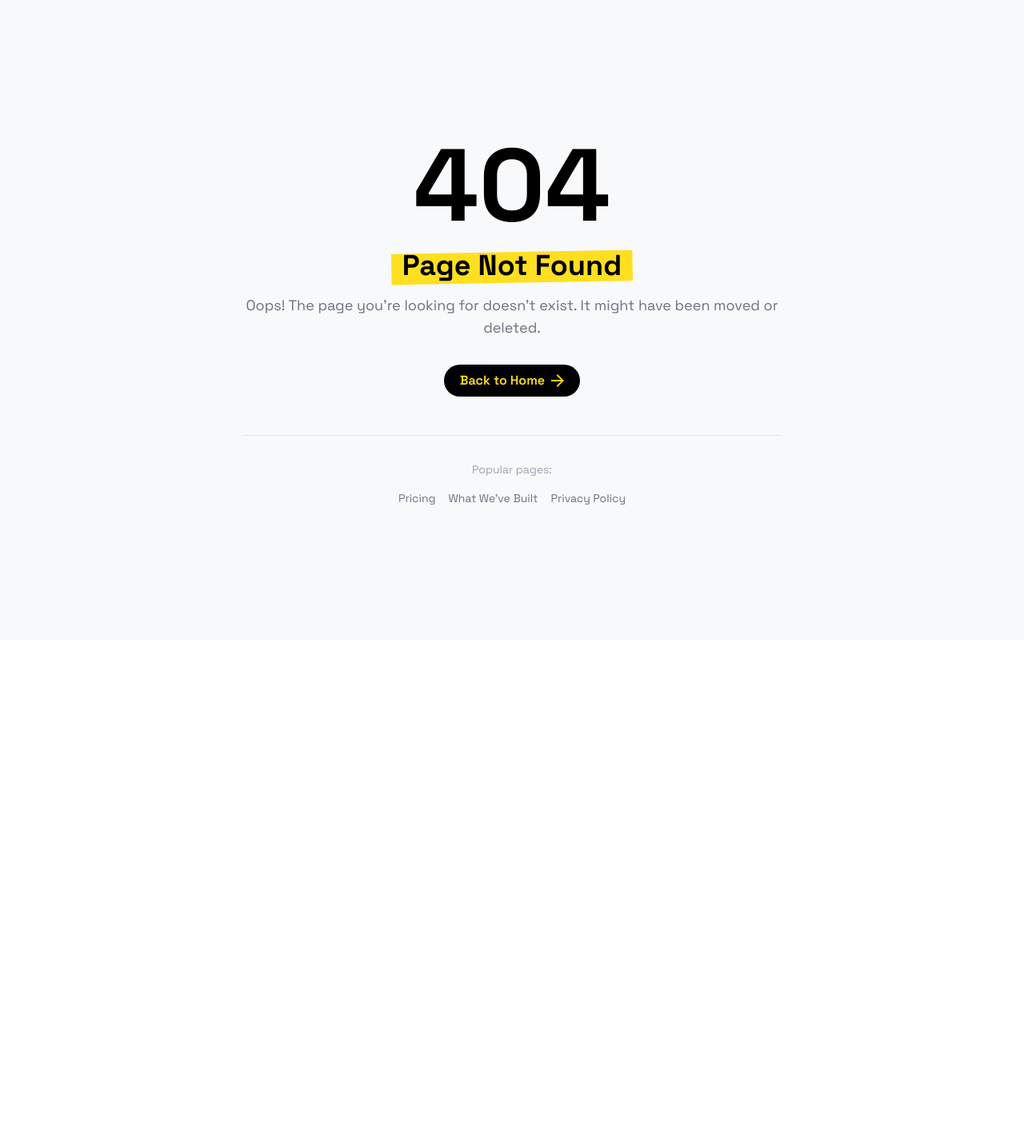
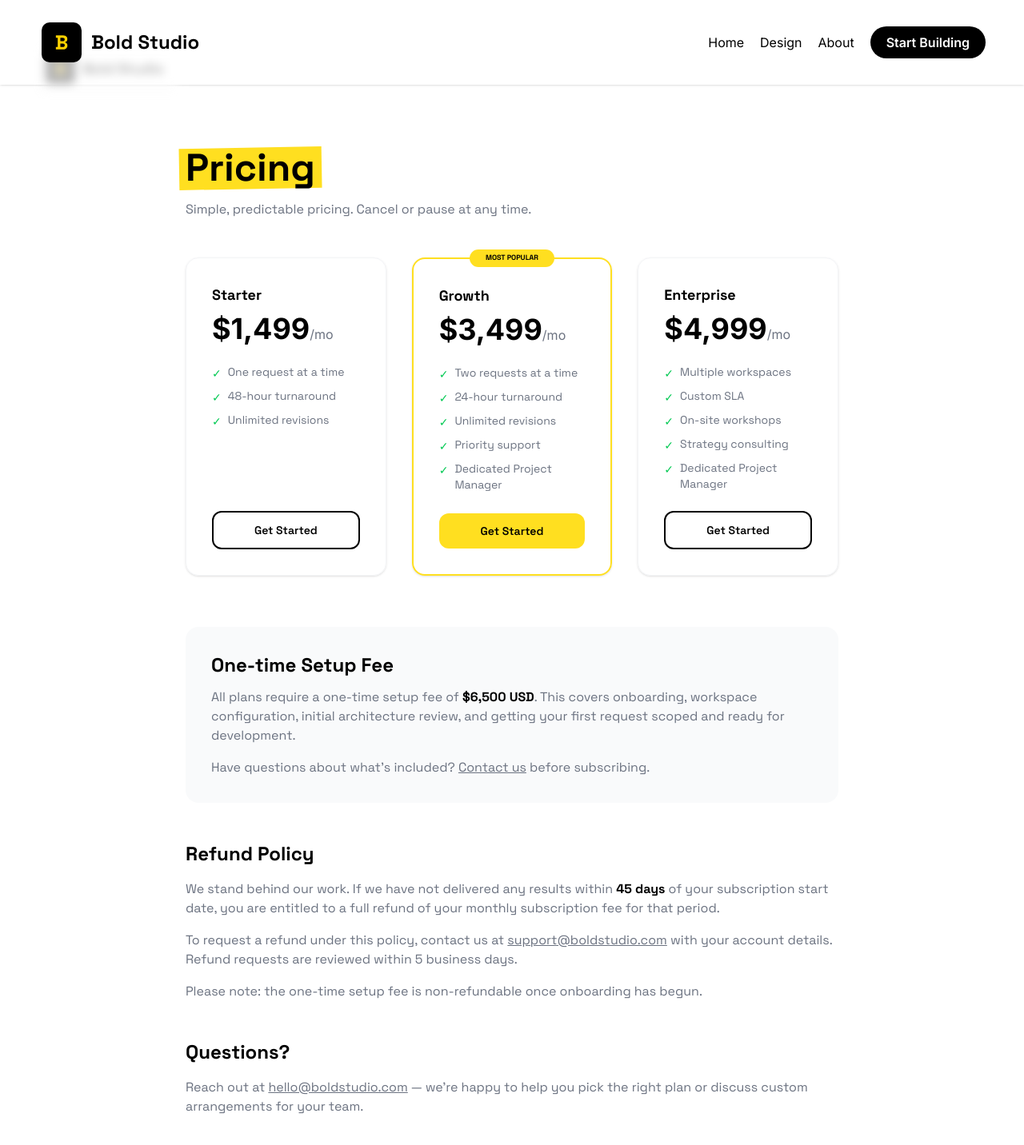
Before and after one commit to bcastillo-2022474/bold-landing, a Next.js app: page /pricing in a window 1280 px wide. Before the commit this address had no page. Shown: the top 1432 px of the page at 80% size. Before the commit the page ends 800 px from the top, so only its background shows below. Built offline with nearby package versions, Linux system fonts and the light colour scheme.

Commit message:
feat: add pricing page

```diff
--- /dev/null
+++ b/src/app/pricing/page.tsx
@@ -0,0 +1,182 @@
+import type { Metadata } from "next";
+import { Navbar } from "@/components/navbar";
+import { CONTACT, META, SITE } from "@/constants/site";
+
+export const metadata: Metadata = {
+  title: META.pages.pricing.title,
+  description: META.pages.pricing.description,
+  alternates: {
+    canonical: META.pages.pricing.canonical,
+  },
+  robots: META.robots,
+};
+
+const plans = [
+  {
+    title: "Starter",
+    price: "$1,499",
+    features: [
+      "One request at a time",
+      "48-hour turnaround",
+      "Unlimited revisions",
+    ],
+    isPopular: false,
+  },
+  {
+    title: "Growth",
+    price: "$3,499",
+    features: [
+      "Two requests at a time",
+      "24-hour turnaround",
+      "Unlimited revisions",
+      "Priority support",
+      "Dedicated Project Manager",
+    ],
+    isPopular: true,
+  },
+  {
+    title: "Enterprise",
+    price: "$4,999",
+    features: [
+      "Multiple workspaces",
+      "Custom SLA",
+      "On-site workshops",
+      "Strategy consulting",
+      "Dedicated Project Manager",
+    ],
+    isPopular: false,
+  },
+];
+
+export default function PricingPage() {
+  return (
+    <div className="min-h-screen bg-white">
+      <Navbar />
+
+      <main className="max-w-4xl mx-auto px-4 md:px-10 py-10 md:py-20">
+        <h1 className="text-4xl md:text-5xl font-bold mb-4">
+          <span className="relative isolate inline-block">
+            <span className="bg-yellow-300 w-full absolute left-0 bottom-0 -rotate-1 h-[1.5ch] scale-110" />
+            <span className="z-10 relative">Pricing</span>
+          </span>
+        </h1>
+
+        <p className="text-muted mb-12">
+          Simple, predictable pricing. Cancel or pause at any time.
+        </p>
+
+        {/* Plans */}
+        <section className="mb-16">
+          <div className="grid grid-cols-1 md:grid-cols-3 gap-8">
+            {plans.map((plan) => (
+              <div
+                key={plan.title}
+                className={`rounded-2xl p-8 flex flex-col gap-6 shadow relative ${
+                  plan.isPopular ? "border-2 border-yellow-300" : "border border-gray-100"
+                }`}
+              >
+                {plan.isPopular && (
+                  <div className="absolute w-full left-0 -top-3 flex justify-center">
+                    <span className="bg-yellow-300 rounded-full px-5 py-1 text-[9px] uppercase font-bold">
+                      Most Popular
+                    </span>
+                  </div>
+                )}
+                <div>
+                  <h2 className="font-bold text-lg mb-2">{plan.title}</h2>
+                  <p className="font-inter font-bold text-4xl">
+                    {plan.price}
+                    <span className="text-base font-normal text-muted">/mo</span>
+                  </p>
+                </div>
+                <ul className="flex flex-col gap-2 text-muted text-sm">
+                  {plan.features.map((f) => (
+                    <li key={f} className="flex gap-2 items-start">
+                      <span className="text-green-500 mt-0.5">✓</span>
+                      {f}
+                    </li>
+                  ))}
+                </ul>
+                <a
+                  href={`mailto:${CONTACT.general}`}
+                  className={`mt-auto text-center py-3 px-6 rounded-xl font-semibold text-sm transition-colors ${
+                    plan.isPopular
+                      ? "bg-yellow-300 text-black hover:bg-yellow-400"
+                      : "border-2 border-black text-black hover:bg-black hover:text-white"
+                  }`}
+                >
+                  Get Started
+                </a>
+              </div>
+            ))}
+          </div>
+        </section>
+
+        {/* Setup Fee */}
+        <section className="mb-12 p-8 bg-gray-50 rounded-2xl">
+          <h2 className="text-2xl font-bold mb-3">One-time Setup Fee</h2>
+          <p className="text-muted mb-4">
+            All plans require a one-time setup fee of{" "}
+            <strong className="text-black">$6,500 USD</strong>. This covers
+            onboarding, workspace configuration, initial architecture review, and
+            getting your first request scoped and ready for development.
+          </p>
+          <p className="text-muted">
+            Have questions about what's included?{" "}
+            <a
+              href={`mailto:${CONTACT.general}`}
+              className="underline hover:text-black"
+            >
+              Contact us
+            </a>{" "}
+            before subscribing.
+          </p>
+        </section>
+
+        {/* Refund Policy */}
+        <section className="mb-12">
+          <h2 className="text-2xl font-bold mb-4">Refund Policy</h2>
+          <div className="prose prose-lg max-w-none">
+            <p className="text-muted mb-4">
+              We stand behind our work. If we have not delivered any results
+              within <strong className="text-black">45 days</strong> of your
+              subscription start date, you are entitled to a full refund of your
+              monthly subscription fee for that period.
+            </p>
+            <p className="text-muted mb-4">
+              To request a refund under this policy, contact us at{" "}
+              <a
+                href={`mailto:${CONTACT.support}`}
+                className="underline hover:text-black"
+              >
+                {CONTACT.support}
+              </a>{" "}
+              with your account details. Refund requests are reviewed within 5
+              business days.
+            </p>
+            <p className="text-muted">
+              Please note: the one-time setup fee is non-refundable once
+              onboarding has begun.
+            </p>
+          </div>
+        </section>
+
+        {/* FAQ teaser */}
+        <section>
+          <h2 className="text-2xl font-bold mb-4">Questions?</h2>
+          <p className="text-muted">
+            Reach out at{" "}
+            <a
+              href={`mailto:${CONTACT.general}`}
+              className="underline hover:text-black"
+            >
+              {CONTACT.general}
+            </a>{" "}
+            — we're happy to help you pick the right plan or discuss custom
+            arrangements for your team.
+          </p>
+        </section>
+      </main>
+    </div>
+  );
+}
--- a/src/app/sitemap.ts
+++ b/src/app/sitemap.ts
@@ -21,5 +21,11 @@ export default function sitemap(): MetadataRoute.Sitemap {
       changeFrequency: "yearly",
       priority: 0.3,
     },
+    {
+      url: `${SITE.url}${META.pages.pricing.canonical}`,
+      lastModified: new Date(),
+      changeFrequency: "monthly",
+      priority: 0.8,
+    },
   ];
 }
--- a/src/constants/site.ts
+++ b/src/constants/site.ts
@@ -40,6 +40,7 @@ export const NAVIGATION = {
       { label: "Careers", href: "#" },
     ],
     legal: [
+      { label: "Pricing", href: "/pricing" },
       { label: "Privacy Policy", href: "/privacy" },
       { label: "Terms Of Service", href: "/terms" },
       { label: "Cookies", href: "#" },
@@ -51,6 +52,7 @@ export const ROUTES = {
   home: "/",
   privacy: "/privacy",
   terms: "/terms",
+  pricing: "/pricing",
   notFound: "/404",
 } as const;
 
@@ -66,7 +68,7 @@ export const META = {
     "SaaS",
     "subscription development",
   ] as string[],
-  ogImage: "/og-image.png",
+  ogImage: "/opengraph-image",
   favicon: "/favicon.ico",
   appleTouchIcon: "/apple-touch-icon.png",
   icons: {
@@ -129,5 +131,11 @@ export const META = {
       canonical: "/privacy",
       lastUpdated: "March 6, 2025",
     },
+    pricing: {
+      title: "Pricing",
+      description:
+        "Simple, predictable pricing for custom Slack app development. Starter at $1,499/mo, Growth at $3,499/mo, Enterprise at $4,999/mo. One-time setup fee of $6,500. Cancel or pause anytime.",
+      canonical: "/pricing",
+    },
   },
 };
```
